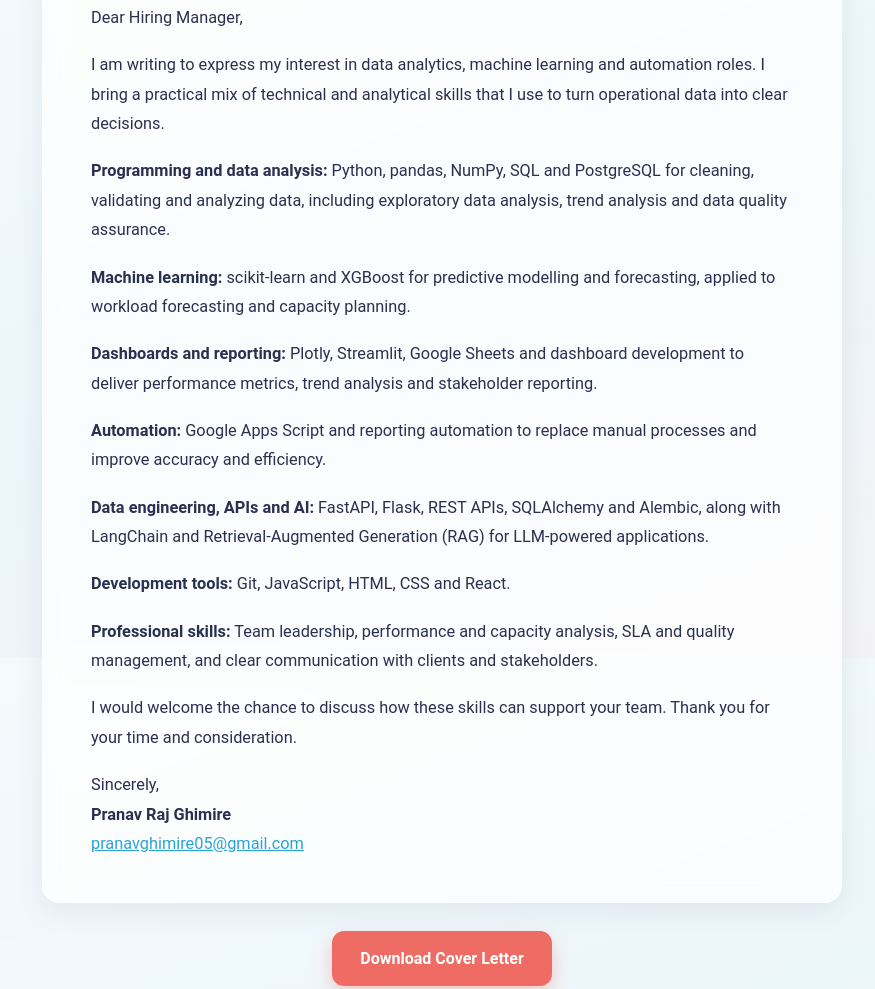
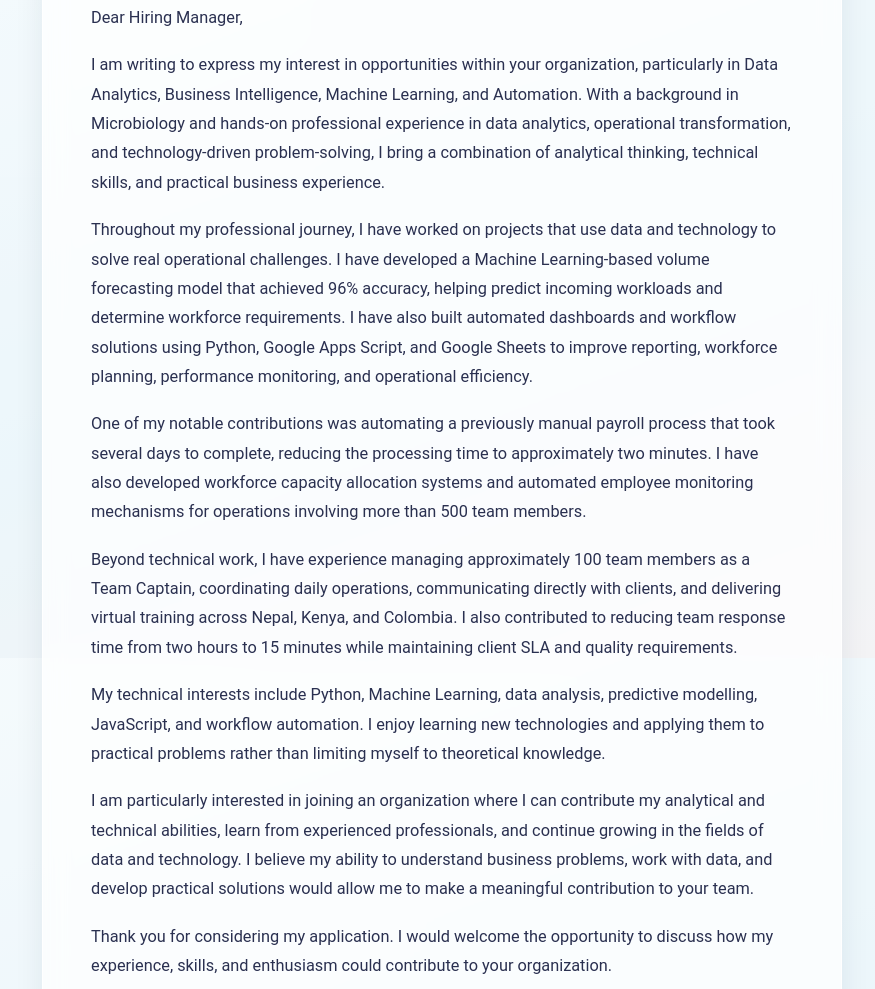
Before and after one commit to pranavghimire05-cpu/pranavghimire05-cpu.github.io, a plain HTML site: page index.html in a window 1280 px wide. Shown: the part 4142-5131 px from the top of the page, without its empty margins (198-1073 px from the left). Drawn offline with nearby package versions, Linux system fonts and the light colour scheme; animation ran at ten frames a second.

Commit message:
Revise cover letter content for clarity and impact
Updated cover letter content to reflect new opportunities and experiences, emphasizing skills in data analytics, machine learning, and operational efficiency.

```diff
--- a/index.html
+++ b/index.html
@@ -211,15 +211,13 @@ footer{padding:28px 0;text-align:center;color:var(--muted);font-size:.9rem}
   <div class="head"><h2>Cover Letter</h2></div>
   <div class="card letter">
     <p>Dear Hiring Manager,</p>
-    <p>I am writing to express my interest in data analytics, machine learning and automation roles. I bring a practical mix of technical and analytical skills that I use to turn operational data into clear decisions.</p>
-    <p><b>Programming and data analysis:</b> Python, pandas, NumPy, SQL and PostgreSQL for cleaning, validating and analyzing data, including exploratory data analysis, trend analysis and data quality assurance.</p>
-    <p><b>Machine learning:</b> scikit-learn and XGBoost for predictive modelling and forecasting, applied to workload forecasting and capacity planning.</p>
-    <p><b>Dashboards and reporting:</b> Plotly, Streamlit, Google Sheets and dashboard development to deliver performance metrics, trend analysis and stakeholder reporting.</p>
-    <p><b>Automation:</b> Google Apps Script and reporting automation to replace manual processes and improve accuracy and efficiency.</p>
-    <p><b>Data engineering, APIs and AI:</b> FastAPI, Flask, REST APIs, SQLAlchemy and Alembic, along with LangChain and Retrieval-Augmented Generation (RAG) for LLM-powered applications.</p>
-    <p><b>Development tools:</b> Git, JavaScript, HTML, CSS and React.</p>
-    <p><b>Professional skills:</b> Team leadership, performance and capacity analysis, SLA and quality management, and clear communication with clients and stakeholders.</p>
-    <p>I would welcome the chance to discuss how these skills can support your team. Thank you for your time and consideration.</p>
+    <p>I am writing to express my interest in opportunities within your organization, particularly in Data Analytics, Business Intelligence, Machine Learning, and Automation. With a background in Microbiology and hands-on professional experience in data analytics, operational transformation, and technology-driven problem-solving, I bring a combination of analytical thinking, technical skills, and practical business experience.</p>
+    <p>Throughout my professional journey, I have worked on projects that use data and technology to solve real operational challenges. I have developed a Machine Learning-based volume forecasting model that achieved 96% accuracy, helping predict incoming workloads and determine workforce requirements. I have also built automated dashboards and workflow solutions using Python, Google Apps Script, and Google Sheets to improve reporting, workforce planning, performance monitoring, and operational efficiency.</p>
+    <p>One of my notable contributions was automating a previously manual payroll process that took several days to complete, reducing the processing time to approximately two minutes. I have also developed workforce capacity allocation systems and automated employee monitoring mechanisms for operations involving more than 500 team members.</p>
+    <p>Beyond technical work, I have experience managing approximately 100 team members as a Team Captain, coordinating daily operations, communicating directly with clients, and delivering virtual training across Nepal, Kenya, and Colombia. I also contributed to reducing team response time from two hours to 15 minutes while maintaining client SLA and quality requirements.</p>
+    <p>My technical interests include Python, Machine Learning, data analysis, predictive modelling, JavaScript, and workflow automation. I enjoy learning new technologies and applying them to practical problems rather than limiting myself to theoretical knowledge.</p>
+    <p>I am particularly interested in joining an organization where I can contribute my analytical and technical abilities, learn from experienced professionals, and continue growing in the fields of data and technology. I believe my ability to understand business problems, work with data, and develop practical solutions would allow me to make a meaningful contribution to your team.</p>
+    <p>Thank you for considering my application. I would welcome the opportunity to discuss how my experience, skills, and enthusiasm could contribute to your organization.</p>
     <p style="margin-bottom:0">Sincerely,<br><b>Pranav Raj Ghimire</b><br><a href="mailto:pranavghimire05@gmail.com">pranavghimire05@gmail.com</a></p>
   </div>
   <div style="text-align:center;margin-top:28px"><a class="btn" href="cover-letter.pdf" download>Download Cover Letter</a></div>
```
